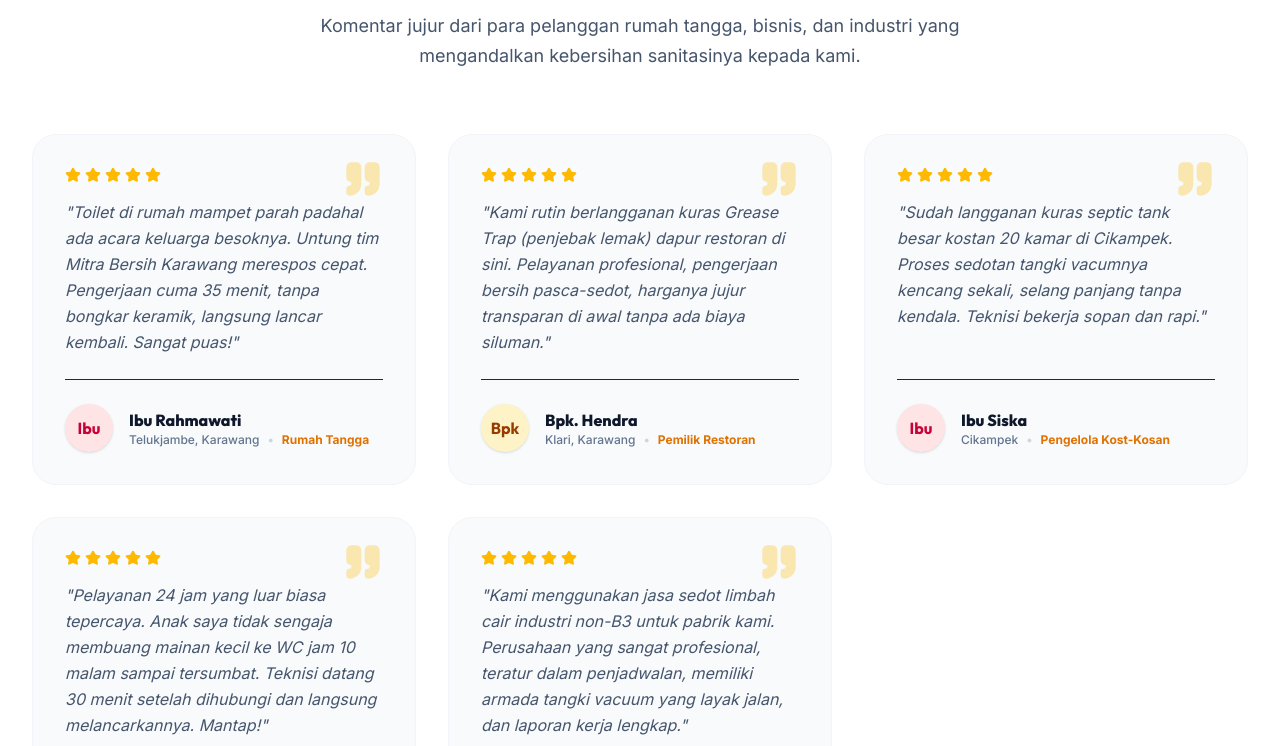
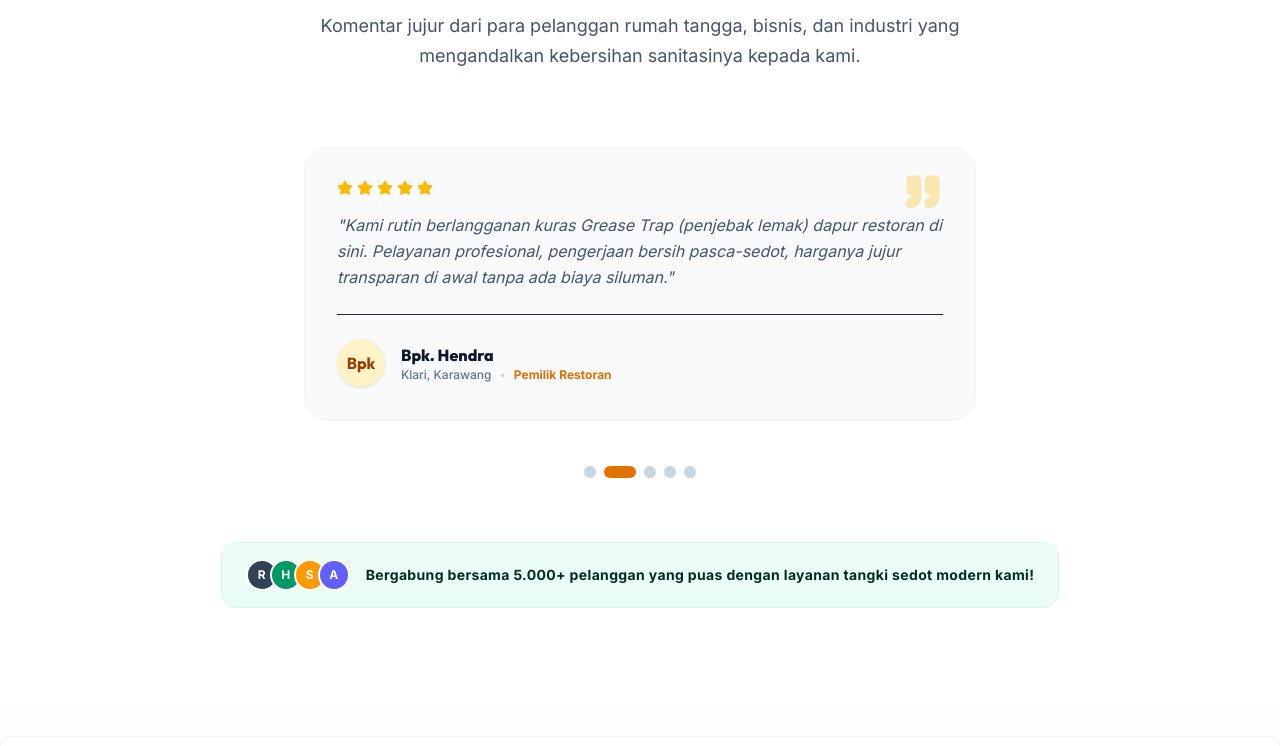
Before and after one commit to idin77/mitra-bersih-karawang, a React (Vite) app: page / in a window 1280 px wide. Shown: the part 10980-11726 px from the top of the page. Built offline with nearby package versions, Linux system fonts and the light colour scheme.

Commit message:
feat(ui): add testimonial slider and whatsapp pulse
Implement auto-playing testimonial carousel and add pulse animation to the floating WhatsApp button to improve user engagement.

```diff
--- a/src/components/FloatingWhatsApp.tsx
+++ b/src/components/FloatingWhatsApp.tsx
@@ -536,7 +536,9 @@ export default function FloatingWhatsApp({ whatsappNumber }: FloatingProps) {
                   className="relative flex items-center gap-3 px-4 py-2 hover:bg-slate-50 rounded-lg text-slate-700 font-medium text-sm transition-colors outline-none focus:bg-slate-100 border border-transparent focus:border-emerald-600"
                 >
                   {focusedIndex === 3 && <span className="absolute left-1 w-1.5 h-1.5 bg-emerald-600 rounded-full" />}
+                  <motion.div animate={{ scale: [1, 1.2, 1] }} transition={{ repeat: Infinity, duration: 1.5 }}>
                   <MessageCircle className="w-4 h-4 text-emerald-600" />
+                  </motion.div>
                   WhatsApp
                 </motion.button>
                 <motion.button
--- a/src/components/Testimonials.tsx
+++ b/src/components/Testimonials.tsx
@@ -1,10 +1,11 @@
 import { useState, useEffect } from "react";
-import { Star, Quote, User } from "lucide-react";
-import { motion } from "motion/react";
+import { Star, Quote } from "lucide-react";
+import { motion, AnimatePresence } from "motion/react";
 import { TestimonialSkeleton } from "./Skeletons";
 
 export default function Testimonials() {
   const [isLoading, setIsLoading] = useState(true);
+  const [currentIndex, setCurrentIndex] = useState(0);
 
   useEffect(() => {
     const timer = setTimeout(() => setIsLoading(false), 1500);
@@ -54,6 +55,13 @@ export default function Testimonials() {
     }
   ];
 
+  useEffect(() => {
+    const interval = setInterval(() => {
+      setCurrentIndex((prev) => (prev + 1) % testimonials.length);
+    }, 5000);
+    return () => clearInterval(interval);
+  }, [testimonials.length]);
+
   return (
     <section id="testimoni" className="py-24 bg-white relative overflow-hidden">
       <div className="max-w-7xl mx-auto px-4 sm:px-6 lg:px-8">
@@ -78,19 +86,19 @@ export default function Testimonials() {
           </p>
         </motion.div>
 
-        {/* Testimonials Grid Slider */}
+        {/* Testimonial Slider */}
         {isLoading ? (
           <TestimonialSkeleton />
         ) : (
-          <div className="grid grid-cols-1 md:grid-cols-2 lg:grid-cols-3 gap-8">
-            {testimonials.map((testi, index) => (
+          <div className="relative h-[400px] md:h-[300px] flex items-center justify-center">
+            <AnimatePresence mode="wait">
               <motion.div
-                key={index}
-                initial={{ opacity: 0, y: 25 }}
-                whileInView={{ opacity: 1, y: 0 }}
-                viewport={{ once: true, margin: "-100px" }}
-                transition={{ duration: 0.5, delay: index * 0.1 }}
-                className="bg-slate-50 border border-slate-100 p-8 rounded-3xl relative flex flex-col justify-between hover:shadow-lg transition-shadow"
+                key={currentIndex}
+                initial={{ opacity: 0, x: 50 }}
+                animate={{ opacity: 1, x: 0 }}
+                exit={{ opacity: 0, x: -50 }}
+                transition={{ duration: 0.5 }}
+                className="absolute bg-slate-50 border border-slate-100 p-8 rounded-3xl w-full max-w-2xl flex flex-col justify-between hover:shadow-lg transition-shadow"
               >
                 {/* Top Quote Icon */}
                 <div className="absolute top-6 right-8 text-amber-400">
@@ -100,42 +108,53 @@ export default function Testimonials() {
                 <div className="space-y-4">
                   {/* Stars Rating */}
                   <div className="flex items-center space-x-1">
-                    {[...Array(testi.rating)].map((_, i) => (
+                    {[...Array(testimonials[currentIndex].rating)].map((_, i) => (
                       <Star key={i} className="w-4 h-4 text-amber-400 fill-current" />
                     ))}
                   </div>
 
                   {/* Testimonial body */}
                   <p className="text-slate-600 text-sm sm:text-base leading-relaxed italic z-10 relative">
-                    "{testi.text}"
+                    "{testimonials[currentIndex].text}"
                   </p>
                 </div>
 
                 {/* User profile metadata */}
                 <div className="flex items-center space-x-4 pt-6 mt-6 border-t border-slate-150">
                   <div className={`w-12 h-12 rounded-full flex items-center justify-center font-bold font-display shadow-sm ${
-                    testi.gender === "f"
+                    testimonials[currentIndex].gender === "f"
                       ? "bg-rose-100 text-rose-700"
                       : "bg-amber-100 text-amber-800"
                   }`}>
-                    {testi.name.substring(0, 3)}
+                    {testimonials[currentIndex].name.substring(0, 3)}
                   </div>
                   <div>
                     <h4 className="font-display font-extrabold text-slate-900 text-sm sm:text-base">
-                      {testi.name}
+                      {testimonials[currentIndex].name}
                     </h4>
                     <div className="flex flex-col sm:flex-row sm:items-center sm:space-x-2 text-xs text-slate-500 font-medium">
-                      <span>{testi.location}</span>
+                      <span>{testimonials[currentIndex].location}</span>
                       <span className="hidden sm:inline text-slate-300">•</span>
-                      <span className="text-amber-600 font-bold">{testi.category}</span>
+                      <span className="text-amber-600 font-bold">{testimonials[currentIndex].category}</span>
                     </div>
                   </div>
                 </div>
 
               </motion.div>
-            ))}
+            </AnimatePresence>
           </div>
         )}
+
+        {/* Slider Controls (Optional indicator) */}
+        <div className="flex justify-center mt-8 gap-2">
+            {testimonials.map((_, index) => (
+                <button
+                  key={index}
+                  onClick={() => setCurrentIndex(index)}
+                  className={`w-3 h-3 rounded-full transition-all ${index === currentIndex ? 'bg-amber-600 w-8' : 'bg-slate-300'}`}
+                />
+            ))}
+        </div>
 
         {/* Dynamic verified badge block */}
         <motion.div
```
